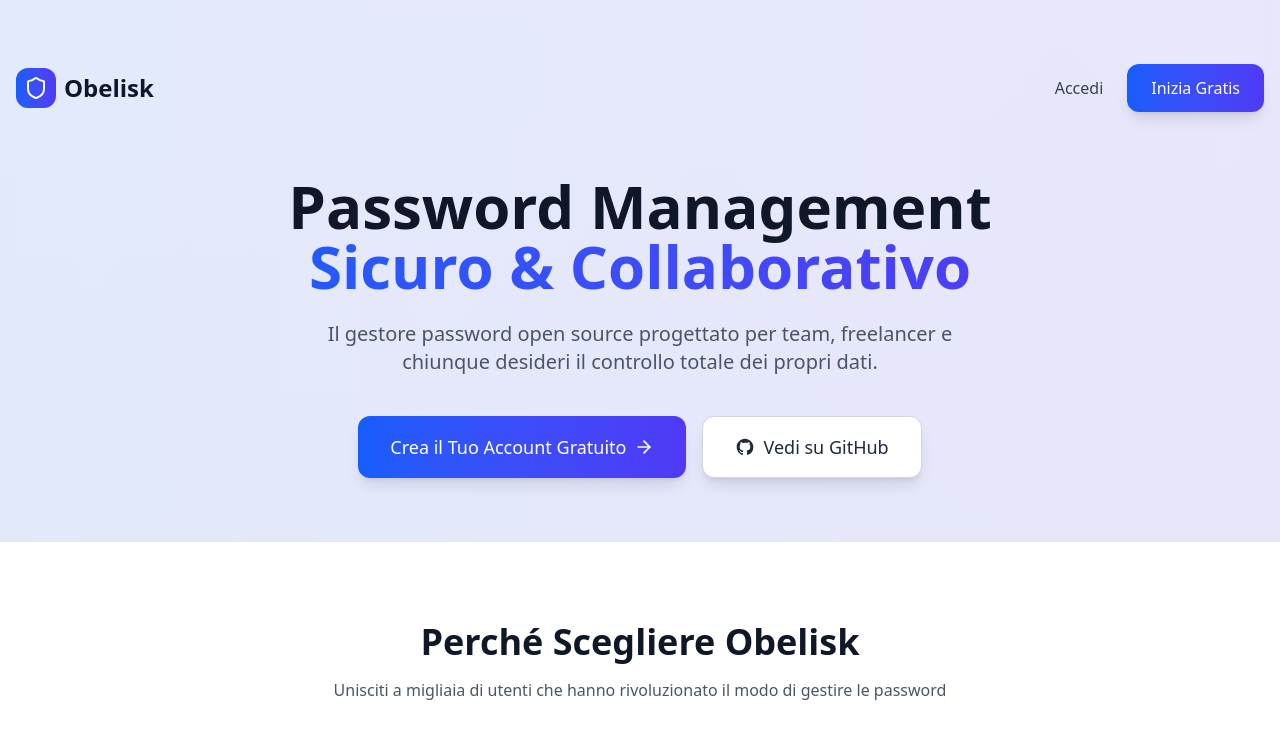
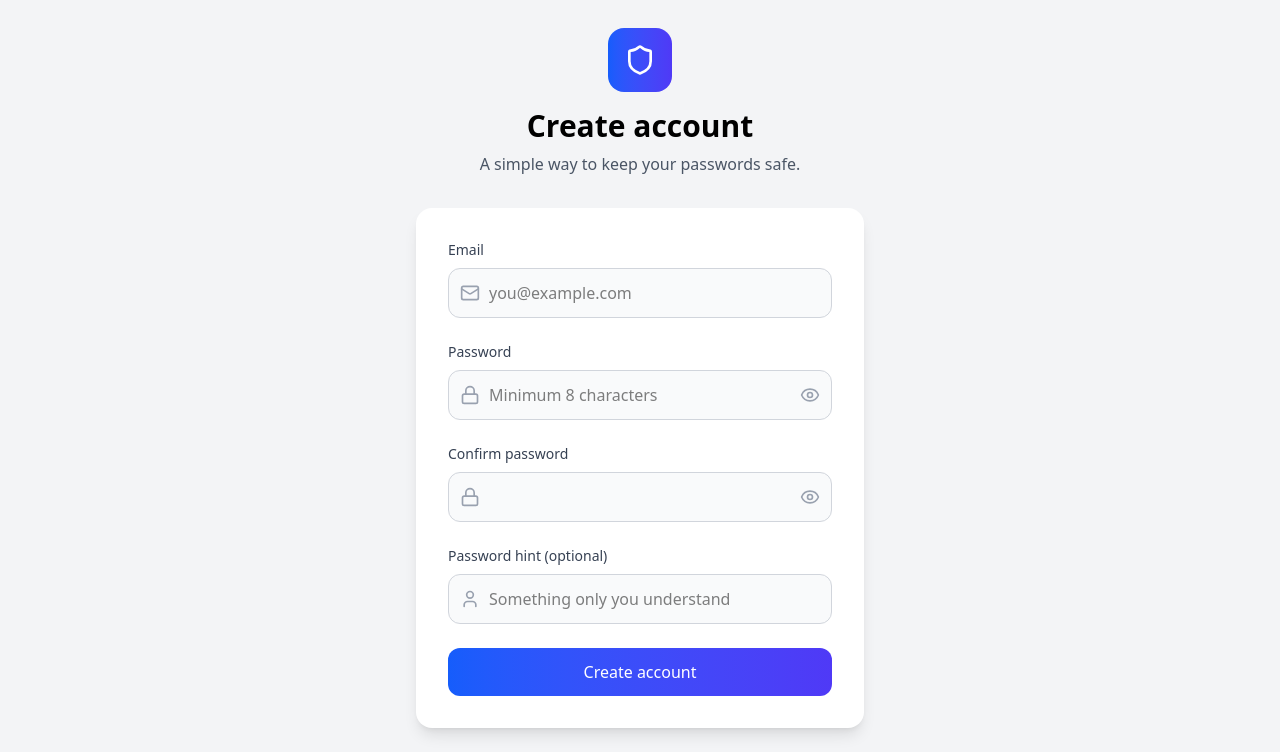
Before and after one commit to Chrisiisx/Obelisk, a React (Vite) app in the folder client/: page /register in a window 1280 px wide. Shown: the top 752 px of the page. Built offline with nearby package versions, Linux system fonts and the light colour scheme.

Commit message:
Added route system

```diff
--- a/client/src/App.tsx
+++ b/client/src/App.tsx
@@ -1,3 +1,5 @@
+import { Route, Routes } from "react-router-dom"
+
 import Register from "./pages/Register"
 import Home from "./pages/Home"
 
@@ -5,7 +7,10 @@ function App() {
 
   return (
     <>
-      <Home />
+      <Routes>
+        <Route path="/" element={<Home />} />
+        <Route path="/register" element={<Register />} />
+      </Routes>
     </>
   )
 }
--- a/client/src/pages/Register.tsx
+++ b/client/src/pages/Register.tsx
@@ -1,205 +1,184 @@
-import React, { useState } from 'react';
+import { useState, ChangeEvent, FC, ReactNode } from 'react';
 import { Eye, EyeOff, Lock, Mail, User, Shield } from 'lucide-react';
 
-const Register: React.FC = () => {
-  // Stato solo per UI (nessuna logica di submit)
-  const [showPassword, setShowPassword] = useState(false);
-  const [showConfirmPassword, setShowConfirmPassword] = useState(false);
+type FormState = {
+  email: string;
+  password: string;
+  confirmPassword: string;
+  hint: string;
+};
 
-  // Valori placeholder per i campi
-  const [formData, setFormData] = useState({
+type InputFieldProps = {
+  label: string;
+  name: keyof FormState;
+  type?: string;
+  value: string;
+  placeholder?: string;
+  icon: ReactNode;
+  onChange: (e: ChangeEvent<HTMLInputElement>) => void;
+  rightElement?: ReactNode;
+  required?: boolean;
+};
+
+const InputField: FC<InputFieldProps> = ({
+  label,
+  name,
+  type = 'text',
+  value,
+  placeholder,
+  icon,
+  onChange,
+  rightElement,
+  required
+}) => {
+  return (
+    <div>
+      <label htmlFor={name} className="block text-sm font-medium text-gray-700 mb-2">
+        {label}
+      </label>
+
+      <div className="relative">
+        <div className="absolute inset-y-0 left-0 pl-3 flex items-center pointer-events-none">
+          {icon}
+        </div>
+
+        <input
+          id={name}
+          name={name}
+          type={type}
+          value={value}
+          onChange={onChange}
+          placeholder={placeholder}
+          required={required}
+          className="block w-full pl-10 pr-12 py-3 border border-gray-300 rounded-xl bg-gray-50 focus:bg-white focus:ring-2 focus:ring-blue-500 transition"
+        />
+
+        {rightElement && (
+          <div className="absolute inset-y-0 right-0 pr-3 flex items-center">
+            {rightElement}
+          </div>
+        )}
+      </div>
+    </div>
+  );
+};
+
+const Register: FC = () => {
+  const [visible, setVisible] = useState({
+    password: false,
+    confirm: false
+  });
+
+  const [data, setData] = useState<FormState>({
     email: '',
     password: '',
     confirmPassword: '',
-    masterPasswordHint: ''
+    hint: ''
   });
 
-  const handleInputChange = (e: React.ChangeEvent<HTMLInputElement>) => {
+  const updateField = (e: ChangeEvent<HTMLInputElement>) => {
     const { name, value } = e.target;
-    setFormData(prev => ({ ...prev, [name]: value }));
+    setData(prev => ({ ...prev, [name]: value }));
   };
 
   return (
-    <div className="min-h-screen bg-gradient-to-br from-gray-50 to-gray-100 flex items-center justify-center p-4">
+    <div className="min-h-screen flex items-center justify-center bg-gray-100 p-4">
       <div className="w-full max-w-md">
-        {/* Logo e Titolo */}
-        <div className="text-center mb-8">
-          <div className="flex justify-center mb-4">
-            <div className="w-16 h-16 bg-gradient-to-r from-blue-600 to-indigo-600 rounded-2xl flex items-center justify-center shadow-lg">
-              <Shield className="h-8 w-8 text-white" />
-            </div>
+        <header className="text-center mb-8">
+          <div className="mx-auto mb-4 w-16 h-16 rounded-2xl bg-linear-to-r from-blue-600 to-indigo-600 flex items-center justify-center">
+            <Shield className="text-white w-8 h-8" />
           </div>
-          <h1 className="text-3xl font-bold text-gray-900">Crea il tuo account</h1>
-          <p className="text-gray-600 mt-2">Inizia a proteggere le tue password con Obelisk</p>
+
+          <h1 className="text-3xl font-bold">Create account</h1>
+          <p className="text-gray-600 mt-2">
+            A simple way to keep your passwords safe.
+          </p>
+        </header>
+
+        <div className="bg-white rounded-2xl shadow-lg p-8">
+          <form onSubmit={e => e.preventDefault()} className="space-y-6">
+            <InputField
+              label="Email"
+              name="email"
+              type="email"
+              value={data.email}
+              onChange={updateField}
+              placeholder="you@example.com"
+              icon={<Mail className="w-5 h-5 text-gray-400" />}
+              required
+            />
+
+            <InputField
+              label="Password"
+              name="password"
+              type={visible.password ? 'text' : 'password'}
+              value={data.password}
+              onChange={updateField}
+              placeholder="Minimum 8 characters"
+              icon={<Lock className="w-5 h-5 text-gray-400" />}
+              required
+              rightElement={
+                <button
+                  type="button"
+                  onClick={() =>
+                    setVisible(v => ({ ...v, password: !v.password }))
+                  }
+                >
+                  {visible.password ? (
+                    <EyeOff className="w-5 h-5 text-gray-400" />
+                  ) : (
+                    <Eye className="w-5 h-5 text-gray-400" />
+                  )}
+                </button>
+              }
+            />
+
+            <InputField
+              label="Confirm password"
+              name="confirmPassword"
+              type={visible.confirm ? 'text' : 'password'}
+              value={data.confirmPassword}
+              onChange={updateField}
+              icon={<Lock className="w-5 h-5 text-gray-400" />}
+              required
+              rightElement={
+                <button
+                  type="button"
+                  onClick={() =>
+                    setVisible(v => ({ ...v, confirm: !v.confirm }))
+                  }
+                >
+                  {visible.confirm ? (
+                    <EyeOff className="w-5 h-5 text-gray-400" />
+                  ) : (
+                    <Eye className="w-5 h-5 text-gray-400" />
+                  )}
+                </button>
+              }
+            />
+
+            <InputField
+              label="Password hint (optional)"
+              name="hint"
+              value={data.hint}
+              onChange={updateField}
+              placeholder="Something only you understand"
+              icon={<User className="w-5 h-5 text-gray-400" />}
+            />
+
+            <button
+              type="submit"
+              className="w-full py-3 rounded-xl bg-linear-to-r from-blue-600 to-indigo-600 text-white font-medium hover:opacity-90 transition"
+            >
+              Create account
+            </button>
+          </form>
         </div>
 
-        {/* Card del Form */}
-        <div className="bg-white rounded-2xl shadow-xl p-8">
-          <form onSubmit={(e) => e.preventDefault()} className="space-y-6">
-            {/* Campo Email */}
-            <div>
-              <label htmlFor="email" className="block text-sm font-medium text-gray-700 mb-2">
-                Indirizzo Email
-              </label>
-              <div className="relative">
-                <div className="absolute inset-y-0 left-0 pl-3 flex items-center pointer-events-none">
-                  <Mail className="h-5 w-5 text-gray-400" />
-                </div>
-                <input
-                  type="email"
-                  id="email"
-                  name="email"
-                  value={formData.email}
-                  onChange={handleInputChange}
-                  className="block w-full pl-10 pr-3 py-3 border border-gray-300 rounded-xl bg-gray-50 focus:ring-2 focus:ring-blue-500 focus:border-blue-500 focus:bg-white transition-all duration-200"
-                  placeholder="tu@esempio.com"
-                  required
-                />
-              </div>
-            </div>
-
-            {/* Campo Password */}
-            <div>
-              <label htmlFor="password" className="block text-sm font-medium text-gray-700 mb-2">
-                Password
-              </label>
-              <div className="relative">
-                <div className="absolute inset-y-0 left-0 pl-3 flex items-center pointer-events-none">
-                  <Lock className="h-5 w-5 text-gray-400" />
-                </div>
-                <input
-                  type={showPassword ? "text" : "password"}
-                  id="password"
-                  name="password"
-                  value={formData.password}
-                  onChange={handleInputChange}
-                  className="block w-full pl-10 pr-12 py-3 border border-gray-300 rounded-xl bg-gray-50 focus:ring-2 focus:ring-blue-500 focus:border-blue-500 focus:bg-white transition-all duration-200"
-                  placeholder="Almeno 8 caratteri"
-                  required
-                  minLength={8}
-                />
-                <button
-                  type="button"
-                  onClick={() => setShowPassword(!showPassword)}
-                  className="absolute inset-y-0 right-0 pr-3 flex items-center"
-                >
-                  {showPassword ? (
-                    <EyeOff className="h-5 w-5 text-gray-400 hover:text-gray-600" />
-                  ) : (
-                    <Eye className="h-5 w-5 text-gray-400 hover:text-gray-600" />
-                  )}
-                </button>
-              </div>
-              <div className="mt-2 text-sm text-gray-500 flex items-center">
-                <div className="w-2 h-2 bg-gray-300 rounded-full mr-2"></div>
-                Almeno 8 caratteri con lettere e numeri
-              </div>
-            </div>
-
-            {/* Campo Conferma Password */}
-            <div>
-              <label htmlFor="confirmPassword" className="block text-sm font-medium text-gray-700 mb-2">
-                Conferma Password
-              </label>
-              <div className="relative">
-                <div className="absolute inset-y-0 left-0 pl-3 flex items-center pointer-events-none">
-                  <Lock className="h-5 w-5 text-gray-400" />
-                </div>
-                <input
-                  type={showConfirmPassword ? "text" : "password"}
-                  id="confirmPassword"
-                  name="confirmPassword"
-                  value={formData.confirmPassword}
-                  onChange={handleInputChange}
-                  className="block w-full pl-10 pr-12 py-3 border border-gray-300 rounded-xl bg-gray-50 focus:ring-2 focus:ring-blue-500 focus:border-blue-500 focus:bg-white transition-all duration-200"
-                  placeholder="Ripeti la password"
-                  required
-                />
-                <button
-                  type="button"
-                  onClick={() => setShowConfirmPassword(!showConfirmPassword)}
-                  className="absolute inset-y-0 right-0 pr-3 flex items-center"
-                >
-                  {showConfirmPassword ? (
-                    <EyeOff className="h-5 w-5 text-gray-400 hover:text-gray-600" />
-                  ) : (
-                    <Eye className="h-5 w-5 text-gray-400 hover:text-gray-600" />
-                  )}
-                </button>
-              </div>
-            </div>
-
-            {/* Campo Suggerimento Password Master */}
-            <div>
-              <label htmlFor="masterPasswordHint" className="block text-sm font-medium text-gray-700 mb-2">
-                Suggerimento Password Master (opzionale)
-              </label>
-              <div className="relative">
-                <div className="absolute inset-y-0 left-0 pl-3 flex items-center pointer-events-none">
-                  <User className="h-5 w-5 text-gray-400" />
-                </div>
-                <input
-                  type="text"
-                  id="masterPasswordHint"
-                  name="masterPasswordHint"
-                  value={formData.masterPasswordHint}
-                  onChange={handleInputChange}
-                  className="block w-full pl-10 pr-3 py-3 border border-gray-300 rounded-xl bg-gray-50 focus:ring-2 focus:ring-blue-500 focus:border-blue-500 focus:bg-white transition-all duration-200"
-                  placeholder="Es: Il nome del mio primo animale domestico"
-                />
-              </div>
-              <p className="mt-2 text-sm text-gray-500">
-                Ti aiuterà a ricordare la tua password master. Non condividerlo con nessuno.
-              </p>
-            </div>
-
-            {/* Checkbox Termini e Condizioni */}
-            <div className="flex items-center">
-              <input
-                type="checkbox"
-                id="terms"
-                className="h-4 w-4 text-blue-600 focus:ring-blue-500 border-gray-300 rounded"
-                required
-              />
-              <label htmlFor="terms" className="ml-2 block text-sm text-gray-700">
-                Accetto i{' '}
-                <a href="#" className="text-blue-600 hover:text-blue-800 font-medium">
-                  Termini di Servizio
-                </a>{' '}
-                e l'{' '}
-                <a href="#" className="text-blue-600 hover:text-blue-800 font-medium">
-                  Informativa sulla Privacy
-                </a>
-              </label>
-            </div>
-
-            {/* Pulsante di Registrazione */}
-            <button
-              type="submit"
-              className="w-full py-3 px-4 bg-gradient-to-r from-blue-600 to-indigo-600 hover:from-blue-700 hover:to-indigo-700 text-white font-medium rounded-xl shadow-lg hover:shadow-xl transform hover:-translate-y-0.5 transition-all duration-200 focus:outline-none focus:ring-2 focus:ring-offset-2 focus:ring-blue-500"
-            >
-              Crea Account
-            </button>
-          </form>
-
-          {/* Link per il Login */}
-          <div className="mt-8 pt-6 border-t border-gray-200 text-center">
-            <p className="text-gray-600">
-              Hai già un account?{' '}
-              <a href="/login" className="text-blue-600 hover:text-blue-800 font-medium">
-                Accedi qui
-              </a>
-            </p>
-          </div>
-        </div>
-
-        {/* Messaggio di Sicurezza */}
-        <div className="mt-6 p-4 bg-blue-50 border border-blue-200 rounded-xl text-center">
-          <p className="text-sm text-blue-800 flex items-center justify-center">
-            <Shield className="h-4 w-4 mr-2" />
-            Tutti i dati sono cifrati end-to-end. Nemmeno noi possiamo leggerli.
-          </p>
-        </div>
+        <p className="mt-6 text-sm text-center text-blue-700 flex items-center justify-center gap-2">
+          <Shield className="w-4 h-4" />
+          Your data is encrypted end-to-end.
+        </p>
       </div>
     </div>
   );
```
Also changed, not shown: 2 other files (tests, documents, lock files or other folders).
